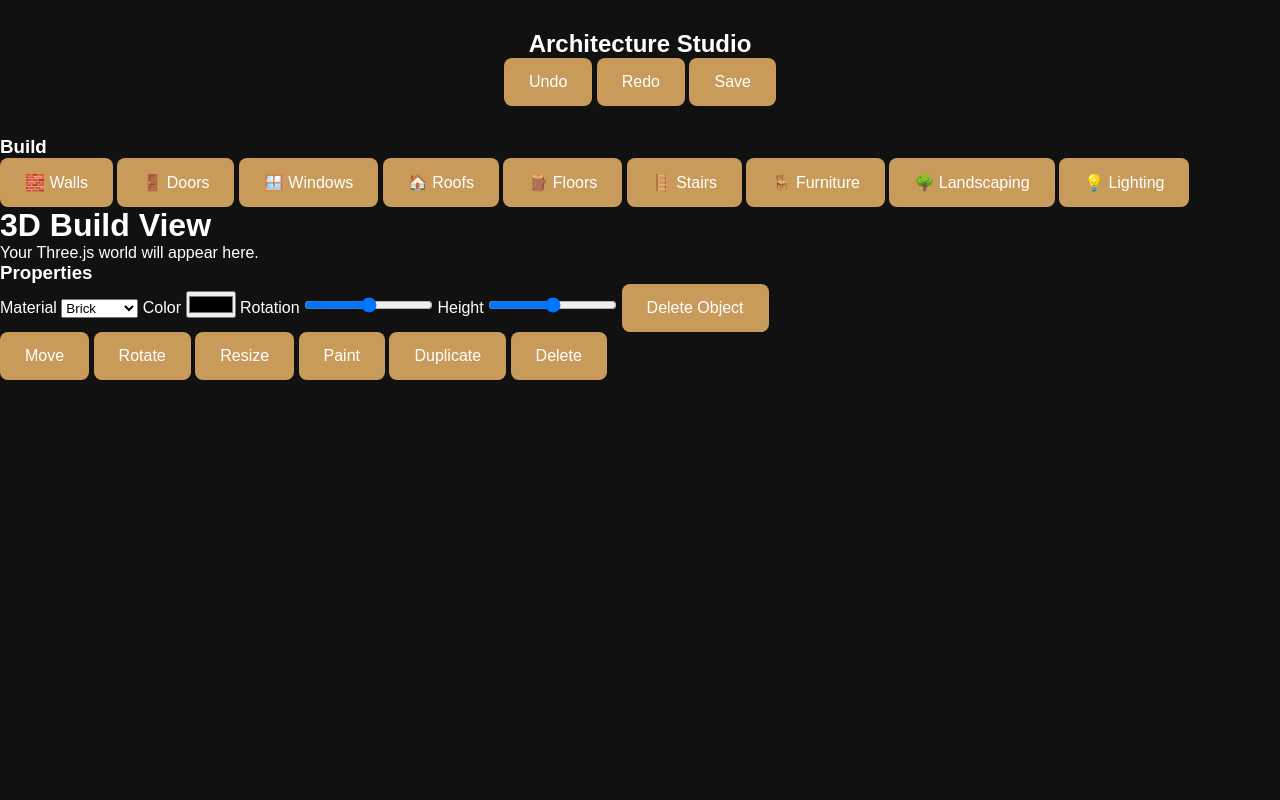
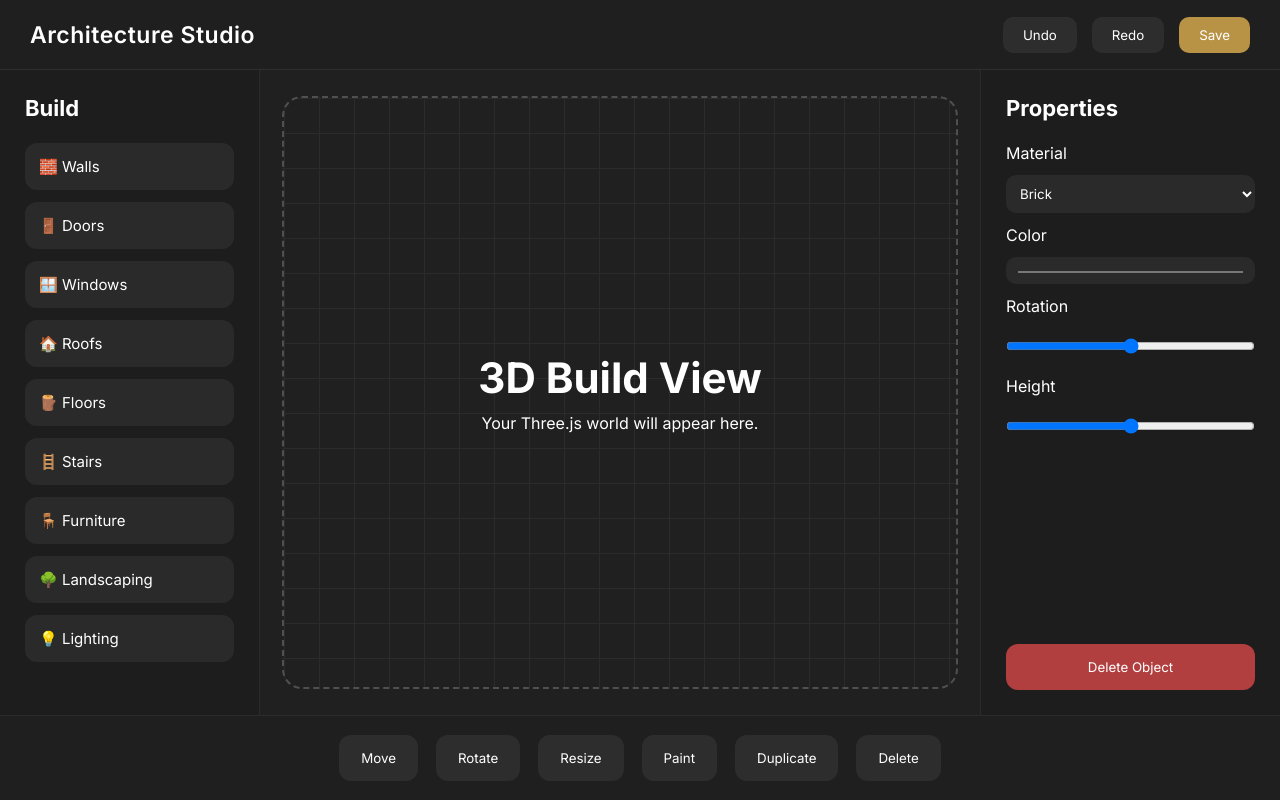
Before and after one commit to TheYouthDispatch/architecture-studio, a plain HTML site: page index.html in a window 1280 px wide. Drawn offline with Linux system fonts and the light colour scheme.

Commit message:
Refactor CSS styles for improved layout and design

```diff
--- a/style.css
+++ b/style.css
@@ -1,121 +1,345 @@
 *{
+
 margin:0;
 padding:0;
 box-sizing:border-box;
-font-family:Arial, sans-serif;
+
+font-family:Inter,sans-serif;
+
 }
-
 
 body{
 
-background:#111;
+background:#161616;
+
+height:100vh;
+
+display:flex;
+
+flex-direction:column;
+
+overflow:hidden;
+
 color:white;
 
 }
 
 
+
+
+
+/* TOP BAR */
+
 header{
 
-padding:30px;
-text-align:center;
+height:70px;
+
+background:#1f1f1f;
+
+display:flex;
+
+justify-content:space-between;
+
+align-items:center;
+
+padding:0 30px;
+
+border-bottom:1px solid #2f2f2f;
 
 }
 
+.logo h2{
 
-header h1{
+font-size:23px;
 
-font-size:40px;
-letter-spacing:5px;
+font-weight:600;
+
+letter-spacing:.5px;
 
 }
 
-
-.toolbar{
-
-position:absolute;
-top:130px;
-left:30px;
-z-index:10;
+.top-buttons{
 
 display:flex;
-flex-direction:column;
+
 gap:15px;
 
 }
 
+.top-buttons button{
 
-button{
-
-padding:15px 25px;
+padding:10px 20px;
 
 border:none;
 
-background:#c89b5b;
+border-radius:10px;
+
+background:#2d2d2d;
 
 color:white;
 
 cursor:pointer;
 
-border-radius:8px;
+transition:.25s;
 
-font-size:16px;
+}
+
+.top-buttons button:hover{
+
+background:#3b3b3b;
+
+}
+
+.gold{
+
+background:#b99345 !important;
+
+color:white;
 
 }
 
 
 
-button:hover{
 
-background:#e0b878;
+
+/* MAIN */
+
+.container{
+
+flex:1;
+
+display:grid;
+
+grid-template-columns:260px 1fr 300px;
+
+overflow:hidden;
 
 }
 
 
 
-#scene{
 
-width:100%;
-height:600px;
+
+/* LEFT */
+
+.sidebar{
+
+background:#1d1d1d;
+
+padding:25px;
+
+border-right:1px solid #2b2b2b;
+
+display:flex;
+
+flex-direction:column;
+
+gap:12px;
+
+}
+
+.sidebar h3{
+
+margin-bottom:10px;
+
+font-size:22px;
+
+}
+
+.sidebar button{
+
+padding:14px;
+
+border:none;
+
+border-radius:12px;
+
+background:#2a2a2a;
+
+color:white;
+
+text-align:left;
+
+cursor:pointer;
+
+transition:.25s;
+
+font-size:15px;
+
+}
+
+.sidebar button:hover{
+
+background:#b99345;
 
 }
 
 
 
-.info{
 
-background:#f4efe6;
-color:#222;
 
-padding:50px;
+/* CENTER */
 
-text-align:center;
+.viewport{
+
+background:#202020;
+
+display:flex;
+
+justify-content:center;
+
+align-items:center;
+
+position:relative;
 
 }
 
+.grid{
 
-.cards{
+width:94%;
+
+height:92%;
+
+border-radius:20px;
+
+border:2px dashed #505050;
 
 display:flex;
+
+flex-direction:column;
+
 justify-content:center;
 
-gap:30px;
+align-items:center;
 
-margin-top:30px;
+background:
+
+linear-gradient(#2b2b2b 1px, transparent 1px),
+
+linear-gradient(90deg,#2b2b2b 1px,transparent 1px);
+
+background-size:35px 35px;
+
+}
+
+.grid h1{
+
+font-size:42px;
+
+margin-bottom:10px;
 
 }
 
 
 
-.cards div{
 
-background:white;
+
+/* RIGHT */
+
+.properties{
+
+background:#1d1d1d;
 
 padding:25px;
 
-border-radius:15px;
+display:flex;
 
-width:250px;
+flex-direction:column;
 
-box-shadow:0 10px 30px #0003;
+gap:12px;
+
+border-left:1px solid #2b2b2b;
 
 }
+
+.properties h3{
+
+font-size:22px;
+
+margin-bottom:10px;
+
+}
+
+.properties select,
+
+.properties input{
+
+width:100%;
+
+padding:10px;
+
+border:none;
+
+border-radius:10px;
+
+background:#2a2a2a;
+
+color:white;
+
+}
+
+.delete{
+
+margin-top:auto;
+
+padding:15px;
+
+background:#b13f3f;
+
+color:white;
+
+border:none;
+
+border-radius:12px;
+
+cursor:pointer;
+
+}
+
+
+
+
+
+/* BOTTOM BAR */
+
+footer{
+
+height:85px;
+
+background:#1f1f1f;
+
+display:flex;
+
+justify-content:center;
+
+align-items:center;
+
+gap:18px;
+
+border-top:1px solid #2b2b2b;
+
+}
+
+footer button{
+
+padding:15px 22px;
+
+border:none;
+
+border-radius:12px;
+
+background:#2d2d2d;
+
+color:white;
+
+cursor:pointer;
+
+transition:.25s;
+
+}
+
+footer button:hover{
+
+background:#b99345;
+
+}
```
